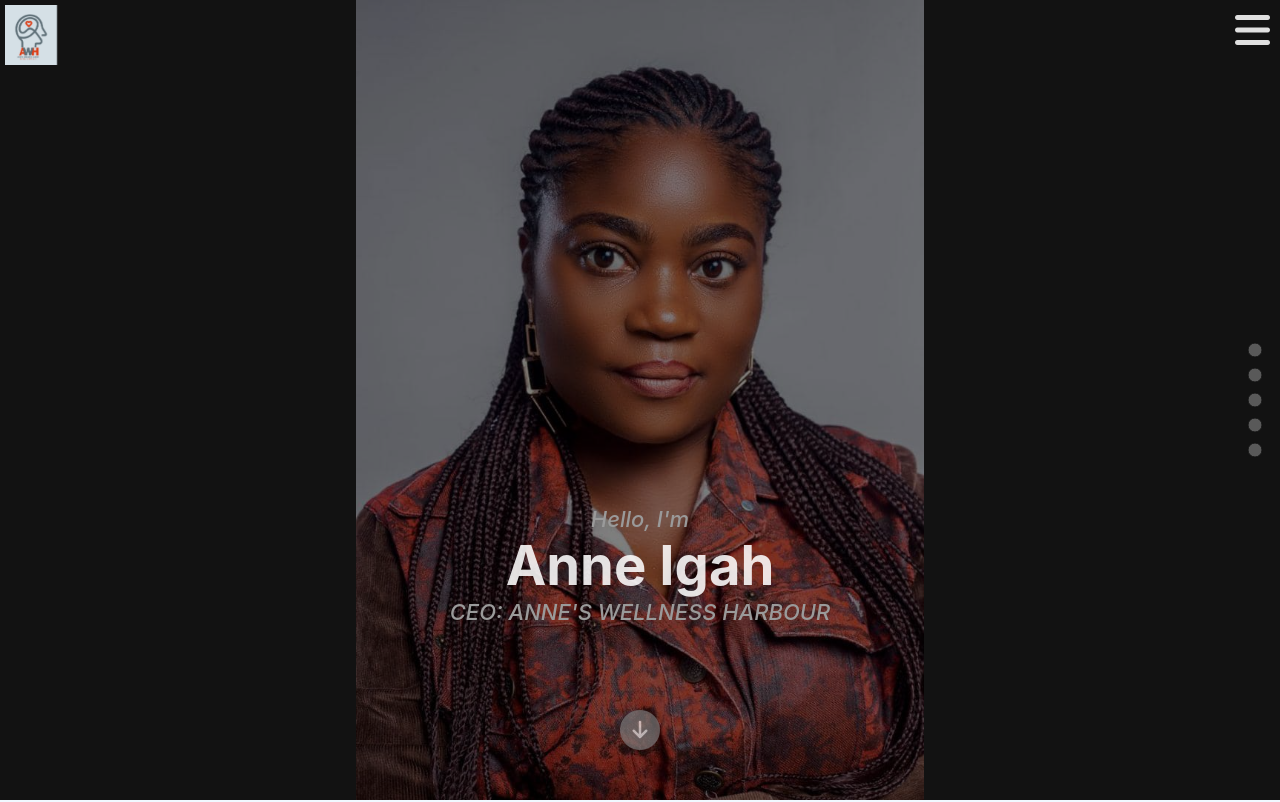
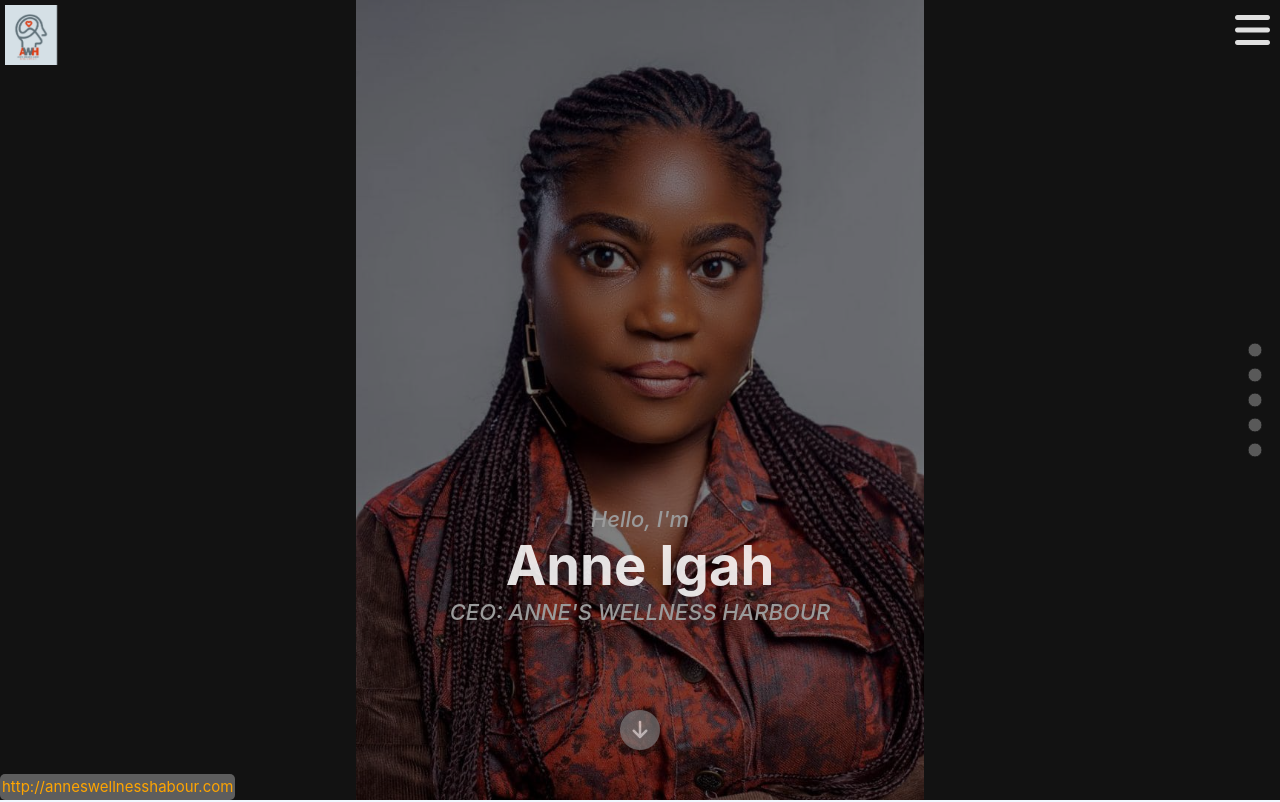
Before and after one commit to Shekinah007/annes-app, a React (Vite) app: page / in a window 1280 px wide. Shown: the top 802 px of the page. Built offline with nearby package versions, Linux system fonts and the light colour scheme.

Commit message:
Add site link

```diff
--- a/src/App.css
+++ b/src/App.css
@@ -9,6 +9,21 @@ body,
 body * {
   /* box-sizing: border-box; */
   /* overflow-x: hidden; */
+}
+
+.site-link {
+  background-color: rgba(101, 101, 101, 0.919);
+  color: white;
+  position: fixed;
+  bottom: 0px;
+  left: 0;
+  z-index: 99;
+  padding: 2px;
+  border-radius: 5px;
+  text-decoration: none;
+  color: orange;
+  font-size: 15px;
+
 }
 
 .logo {
--- a/src/App.jsx
+++ b/src/App.jsx
@@ -46,6 +46,7 @@ function App() {
 
   return (
     <div>
+      <a href="http://anneswellnesshabour.com" className='site-link'>http://anneswellnesshabour.com</a>
       <img src={logoImg} alt="logo" className={`logo ${logo && "expand-logo"}`} onClick={() => { setLogo(prev => !prev) }} />
 
       <button className='menu-btn' onClick={() => { setMenu(prevState => !prevState); }}>{menu ? <i className="fa fa-2x fa-times"></i>
@@ -208,8 +209,8 @@ function App() {
               <span>anneIgah353</span>
             </div>
             <div>
+              <i className="fa fa-2x fa-envelope-square"></i>
               <span className="email">oamen.ehinome@gmail.com</span>
-              <i className="fa fa-2x fa-envelope-square"></i>
             </div>
           </div>
           <br />
```
Also changed, not shown: 1 other file (tests, documents, lock files or other folders).
